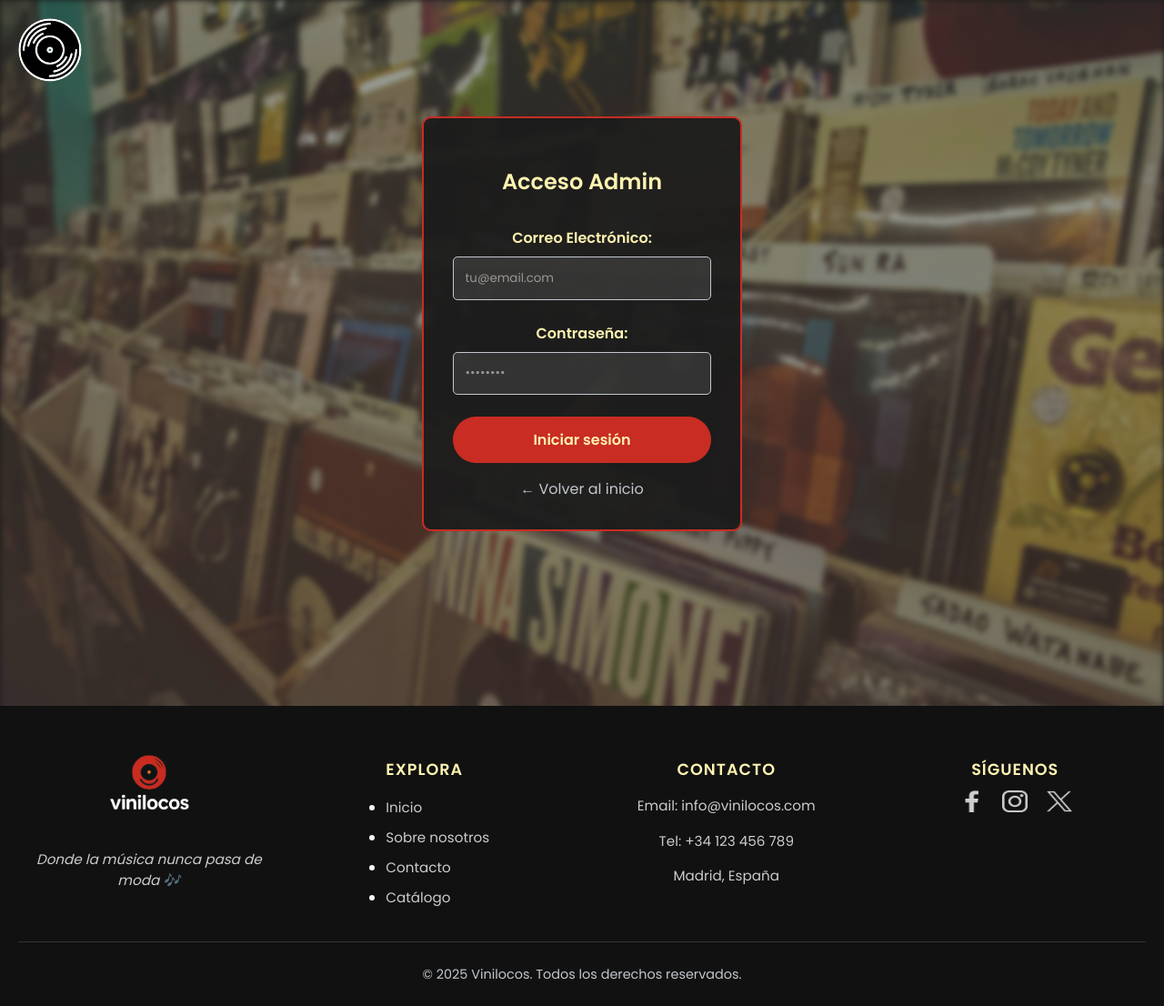
After one commit to Angelsospedra/Vinilocos, a PHP site: page /login.php in a window 1280 px wide. The commit adds this page. Shown: the whole page at 91% size. Run offline with PHP 8.4, Linux system fonts and the light colour scheme.

Commit message:
Introduccion de login a los admins

```diff
--- a/CSS/estilos.css
+++ b/CSS/estilos.css
@@ -107,6 +107,21 @@ body::before {
 
 .sidebar ul li a:hover {
   color: var(--gray);
+}
+
+.sidebar ul li a.btn-admin {
+  background-color: var(--red);
+  color: var(--vanilla);
+  padding: 0.8rem 1.2rem;
+  border-radius: 30px;
+  display: inline-block;
+  margin-top: 1rem;
+  transition: background-color 0.3s;
+}
+
+.sidebar ul li a.btn-admin:hover {
+  background-color: var(--gray);
+  color: var(--black);
 }
 
 /* === CONTENIDO === */
@@ -460,6 +475,106 @@ header h2 {
   text-align: left;
 }
 
+/* === LOGIN === */
+.login-container {
+  max-width: 400px;
+  margin: 80px auto;
+  padding: 2rem;
+  background: rgba(28, 28, 28, 0.95);
+  border-radius: 10px;
+  border: 2px solid var(--red);
+}
+
+.login-container h2 {
+  text-align: center;
+  color: var(--vanilla);
+  margin-bottom: 2rem;
+}
+
+.form-group {
+  margin-bottom: 1.5rem;
+}
+
+.form-group label {
+  display: block;
+  color: var(--vanilla);
+  font-weight: 600;
+  margin-bottom: 0.5rem;
+}
+
+.form-group input {
+  width: 100%;
+  padding: 0.8rem;
+  border: 1px solid var(--gray);
+  border-radius: 5px;
+  background-color: rgba(255, 255, 255, 0.1);
+  color: var(--vanilla);
+  font-family: 'Poppins', sans-serif;
+  box-sizing: border-box;
+  transition: border-color 0.3s;
+}
+
+.form-group input:focus {
+  outline: none;
+  border-color: var(--red);
+}
+
+.form-group input::placeholder {
+  color: rgba(255, 249, 241, 0.5);
+}
+
+.btn-login {
+  width: 100%;
+  padding: 0.8rem;
+  background-color: var(--red);
+  color: var(--vanilla);
+  border: none;
+  border-radius: 30px;
+  font-weight: 600;
+  cursor: pointer;
+  transition: background-color 0.3s;
+  font-family: 'Poppins', sans-serif;
+  font-size: 1rem;
+}
+
+.btn-login:hover {
+  background-color: var(--gray);
+  color: var(--black);
+}
+
+.btn-volver {
+  display: block;
+  text-align: center;
+  margin-top: 1rem;
+  color: var(--gray);
+  text-decoration: none;
+  transition: color 0.3s;
+}
+
+.btn-volver:hover {
+  color: var(--vanilla);
+}
+
+.mensaje {
+  margin-bottom: 1.5rem;
+  padding: 1rem;
+  border-radius: 5px;
+  text-align: center;
+  font-weight: 600;
+}
+
+.mensaje.exitoso {
+  background-color: rgba(76, 175, 80, 0.2);
+  border: 1px solid rgba(76, 175, 80, 0.5);
+  color: #4CAF50;
+}
+
+.mensaje.error {
+  background-color: rgba(201, 44, 35, 0.2);
+  border: 1px solid rgba(201, 44, 35, 0.5);
+  color: var(--red);
+}
+
 .footer-section:nth-child(2) ul li {
   margin: 0.5rem 0;
 }
--- /dev/null
+++ b/conexion.php
@@ -0,0 +1,17 @@
+<?php
+
+$host="localhost";
+$user="root";
+$pass="";
+$db="vinilocos";
+
+//Conexión
+$conn = new mysqli($host, $user, $pass, $db);
+
+//Verificar conexión
+if ($conn->connect_error) {
+    die("Conexión fallida: " . $conn->connect_error);
+}
+
+
+?>
--- a/index.html
+++ b/index.html
@@ -24,6 +24,7 @@
         <li><a href="#">Inicio</a></li>
         <li><a href="sobre-nosotros.html">Sobre nosotros</a></li>
         <li><a href="contacto.html">Contacto</a></li>
+        <li><a href="login.php" class="btn-admin">Acceso admin</a></li>
       </ul>
     </nav>
   </aside>
--- /dev/null
+++ b/login.php
@@ -0,0 +1,162 @@
+<?php
+require "conexion.php";
+
+$mensaje = "";
+$tipo_mensaje = "";
+
+if ($_SERVER["REQUEST_METHOD"] === "POST") {
+
+    $correo = $_POST["correo"];
+    $pass = $_POST["contraseña"];
+
+    $sql = "SELECT id, nombre, apellido, correo, contraseña FROM usuarios WHERE correo = ?";
+    $stmt = $conn->prepare($sql);
+    $stmt->bind_param("s", $correo);
+    $stmt->execute();
+    $stmt->store_result();
+
+    if ($stmt->num_rows === 1) {
+
+        // OJO: aquí deben haber 5 variables para 5 columnas
+        $stmt->bind_result($id, $nombre, $apellido, $correo_db, $hash_guardado);
+        $stmt->fetch();
+
+        // Verificar contraseña
+        if ($pass === $hash_guardado) {
+            $mensaje = "Login correcto. Bienvenido, $nombre.";
+            $tipo_mensaje = "exitoso";
+        } else {
+            $mensaje = "Contraseña incorrecta.";
+            $tipo_mensaje = "error";
+        }
+
+    } else {
+        $mensaje = "El correo no existe.";
+        $tipo_mensaje = "error";
+    }
+
+    $stmt->close();
+}
+?>
+
+
+<!DOCTYPE html>
+<html lang="es">
+
+<head>
+  <meta charset="UTF-8">
+  <meta name="viewport" content="width=device-width, initial-scale=1.0">
+  <link rel="icon" href="IMG/favicon.png">
+  <link rel="stylesheet" href="CSS/estilos.css">
+  <title>Login Admin - Vinilocos</title>
+</head>
+
+<body>
+
+  <!-- Botón hamburguesa (vinilo giratorio) -->
+  <div class="vinyl-btn" id="menuToggle">
+    <img src="IMG/icono desplegable.png" alt="Menú Vinilo">
+  </div>
+
+  <!-- Menú lateral -->
+  <aside class="sidebar" id="sidebar">
+    <img src="IMG/whitelogo.png" alt="Logo Vinilocos" class="logo">
+    <nav>
+      <ul>
+        <li><a href="index.html">Inicio</a></li>
+        <li><a href="sobre-nosotros.html">Sobre nosotros</a></li>
+        <li><a href="contacto.html">Contacto</a></li>
+      </ul>
+    </nav>
+  </aside>
+
+  <!-- Contenido principal -->
+  <main class="content">
+    <div class="login-container">
+      <h2>Acceso Admin</h2>
+
+      <?php if ($mensaje): ?>
+      <div class="mensaje <?php echo $tipo_mensaje; ?>">
+        <?php echo $mensaje; ?>
+      </div>
+      <?php endif; ?>
+
+      <form method="POST">
+        <div class="form-group">
+          <label for="correo">Correo Electrónico:</label>
+          <input type="email" id="correo" name="correo" required placeholder="tu@email.com">
+        </div>
+
+        <div class="form-group">
+          <label for="contraseña">Contraseña:</label>
+          <input type="password" id="contraseña" name="contraseña" required placeholder="••••••••">
+        </div>
+
+        <button type="submit" class="btn-login">Iniciar sesión</button>
+      </form>
+
+      <a href="index.html" class="btn-volver">← Volver al inicio</a>
+    </div>
+  </main>
+
+  <footer class="footer">
+    <div class="footer-container">
+      <div class="footer-section">
+        <img src="IMG/whitelogo.png" alt="Logo Vinilocos" class="footer-logo">
+        <p class="footer-tagline">Donde la música nunca pasa de moda 🎶</p>
+      </div>
+
+      <div class="footer-section">
+        <h3>Explora</h3>
+        <ul class="footer-links">
+          <li><a href="index.html">Inicio</a></li>
+          <li><a href="sobre-nosotros.html">Sobre nosotros</a></li>
+          <li><a href="contacto.html">Contacto</a></li>
+          <li><a href="#">Catálogo</a></li>
+        </ul>
+      </div>
+
+      <div class="footer-section">
+        <h3>Contacto</h3>
+        <p>Email: <a href="mailto:info@vinilocos.com">info@vinilocos.com</a></p>
+        <p>Tel: <a href="tel:+34123456789">+34 123 456 789</a></p>
+        <p>Madrid, España</p>
+      </div>
+
+      <div class="footer-section">
+        <h3>Síguenos</h3>
+        <div class="social-links">
+          <a href="#" aria-label="Facebook"><img src="IMG/facebook.png" alt="Facebook"></a>
+          <a href="#" aria-label="Instagram"><img src="IMG/instagram.png" alt="Instagram"></a>
+          <a href="#" aria-label="Twitter"><img src="IMG/twitter.png" alt="Twitter"></a>
+        </div>
+      </div>
+    </div>
+
+    <div class="footer-bottom">
+      <p>© 2025 Vinilocos. Todos los derechos reservados.</p>
+    </div>
+  </footer>
+
+  <script>
+    const menuToggle = document.getElementById('menuToggle');
+    const sidebar = document.getElementById('sidebar');
+
+    menuToggle.addEventListener('click', function() {
+      sidebar.classList.toggle('open');
+      menuToggle.classList.toggle('active');
+    });
+
+    // Cerrar menú al hacer click en un enlace
+    const sidebarLinks = sidebar.querySelectorAll('a');
+    sidebarLinks.forEach(link => {
+      link.addEventListener('click', function() {
+        sidebar.classList.remove('open');
+        menuToggle.classList.remove('active');
+      });
+    });
+  </script>
+
+</body>
+
+</html>
```
